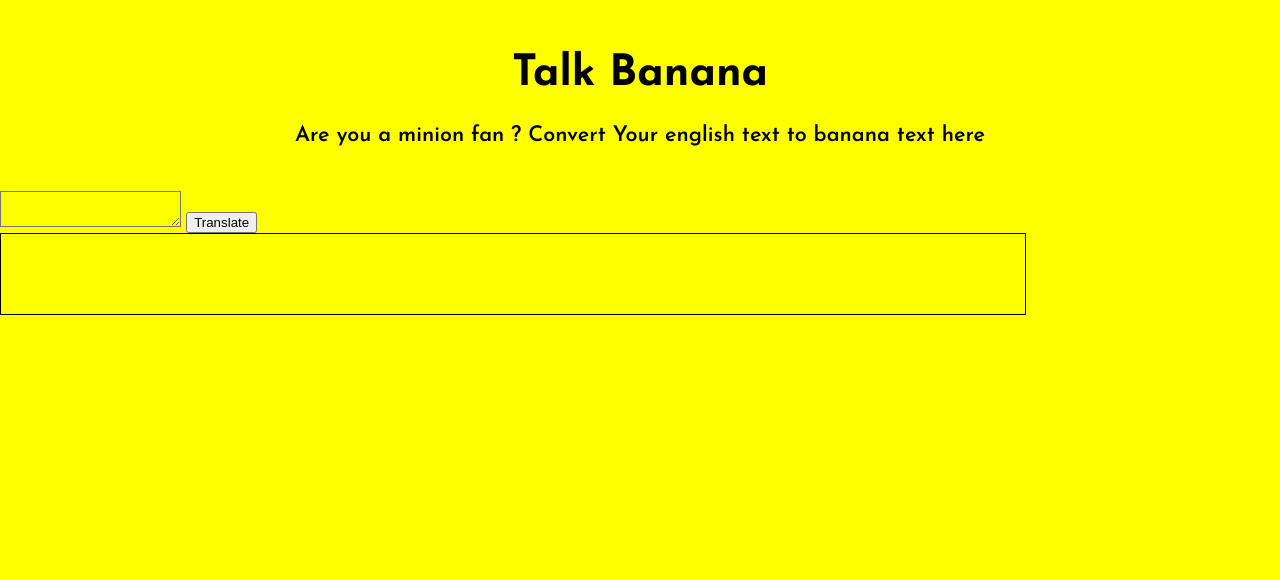
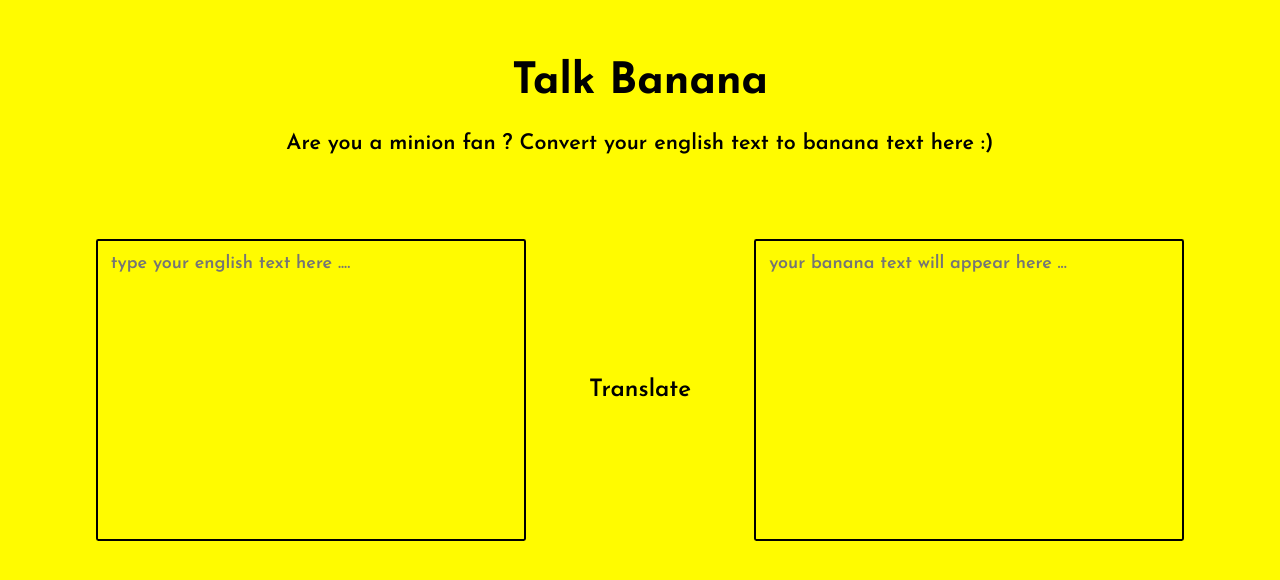
Before and after one commit to prashantsainii/bananaSpeak, a plain HTML site: page index.html in a window 1280 px wide. Drawn offline with Linux system fonts and the light colour scheme; a web font is replaced by a local one.

Commit message:
updated styling

```diff
--- a/index.html
+++ b/index.html
@@ -10,14 +10,16 @@
 <body>
       <header class="page-header">
             <h1 class="heading"> Talk Banana </h1>
-            <p class="header-para">Are you a minion fan ? Convert Your english text to banana text here </p>
+            <p class="header-para">Are you a minion fan ? Convert your english text to banana text here :)</p>
       </header>
 
-      <div>
-            <textarea id="txt-input" ></textarea>
-            <button id="btn-tanslate">Translate</button>
-            <div id="output-div"></div>
-      </div>
+      <main>
+            <div id="main">
+                  <textarea class="box-field" id="txt-input" placeholder="type your english text here ...."></textarea>
+                  <button id="btn-translate">Translate</button>
+                  <textarea class="box-field" id="output-div" placeholder="your banana text will appear here ..."></textarea>
+            </div>
+      </main>
 
 
       <script src="app.js" type="text/javascript"></script>
--- a/style.css
+++ b/style.css
@@ -1,33 +1,65 @@
 @import url('https://fonts.googleapis.com/css2?family=Bruno+Ace+SC&family=Josefin+Sans:wght@600;700&display=swap');
+
+::placeholder{
+      font-family: 'Bruno Ace SC', cursive;
+      font-family: 'Josefin Sans', sans-serif;
+      font-size: large;
+
+}
+:root{
+    --yello-theme : #fffb00;
+    --hover-colour : #fff200;
+}
 
 body{
       margin: 0%;
       font-family: 'Bruno Ace SC', cursive;
       font-family: 'Josefin Sans', sans-serif;
-      background-color: yellow;
-
+      background-color: var(--yello-theme);
 }
 
 .page-header{
-      /* background-color: yellow; */
-      padding: 3vh;
+      padding: 2rem;
       text-align: center;
       font-size: 1.35rem;
 }
-/* .page-header .heading{
-      font-size: 2.5vmax;
+
+#main{
+      padding: 2rem 6rem;
+      display: flex;
+      justify-content: space-between;
+}
+.box-field{
+      background-color: var(--yello-theme);
+      width: 25rem;
+      height: 17rem;
+      border: 0.125rem solid black;
+      border-radius: 0.15rem;
+      font-size: large;
+      font-family: 'Bruno Ace SC', cursive;
+      font-family: 'Josefin Sans', sans-serif;
+      padding: 0.8rem;
+      resize: none;
 }
 
-.page-header .header-para{
-      font-size: 1.5vmax;
-} */
 
-#txt-input{
-      background-color: yellow;
+#btn-translate{
+      height: 6vh;
+      width: 10vw;
+      background-color: var(--yello-theme);
+      border: none;
+      margin: auto;
+      font-size: x-large;
+      font-family: 'Bruno Ace SC', cursive;
+      font-family: 'Josefin Sans', sans-serif;
+      /* text-shadow: yellowgreen; */
+}
 
+#btn-translate:hover{
+      /* text-shadow: 0px 0px black; */
+      /* text-transform: uppercase; */
+      /* letter-spacing: 0.8px; */
+      font-size: 1.7rem;
+      transition: .25s;
+      /* background-color: var(--hover-colour); */
 }
-#output-div{
-      height: 10vh;
-      width: 80%;
-      border: 1px solid black;
-}
```
